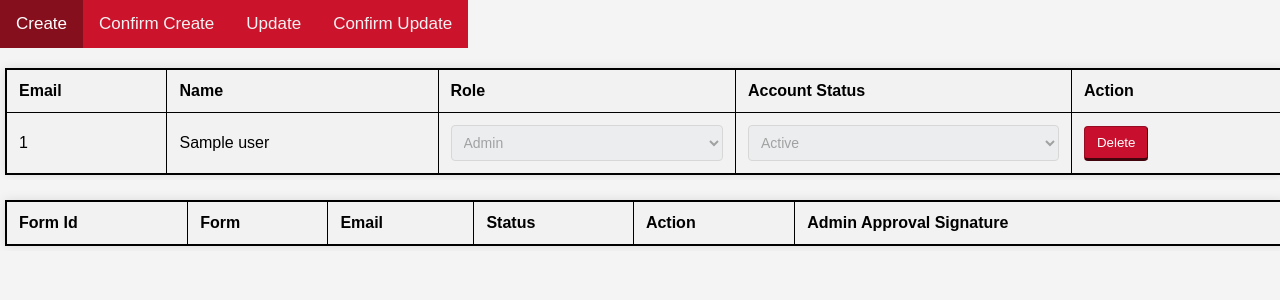
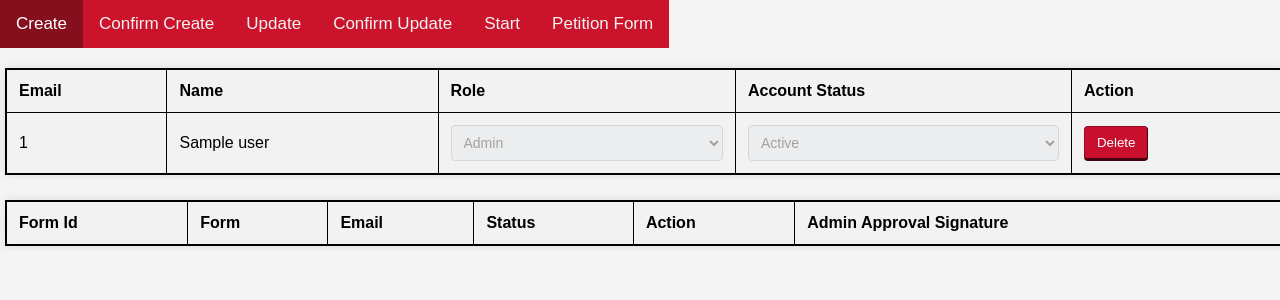
Before and after one commit to binhnguyen63/SoftwareDesign-Project, a Flask app: template templates/admin.html in a window 1280 px wide. Shown: the top 300 px of the page. Run offline with Flask 2, Linux system fonts and the light colour scheme; the template is opened without the code that fills it: most values are stand-ins (such as "Sample title", 1, 10 or a date in 2020); lists and menus that the app fills with data are empty; some libraries are stand-ins or nearby versions.

Commit message:
add new buttons to nav bar

```diff
--- a/templates/admin.html
+++ b/templates/admin.html
@@ -16,6 +16,8 @@
       <button id="confirm-create-btn" onclick="confirmAddRow()">Confirm Create</button>
       <button id="update" onclick="enableEditing()">Update</button>
       <button id="confirm-update" onclick="confirmUpdate()">Confirm Update</button>
+      <button href="index.html">Start</button>
+      <button href="graduate_student_petition_form.html">Petition Form</button>
     </nav>
     <div style="overflow-x: auto;">
     <table id="userTable" class="table">
```
